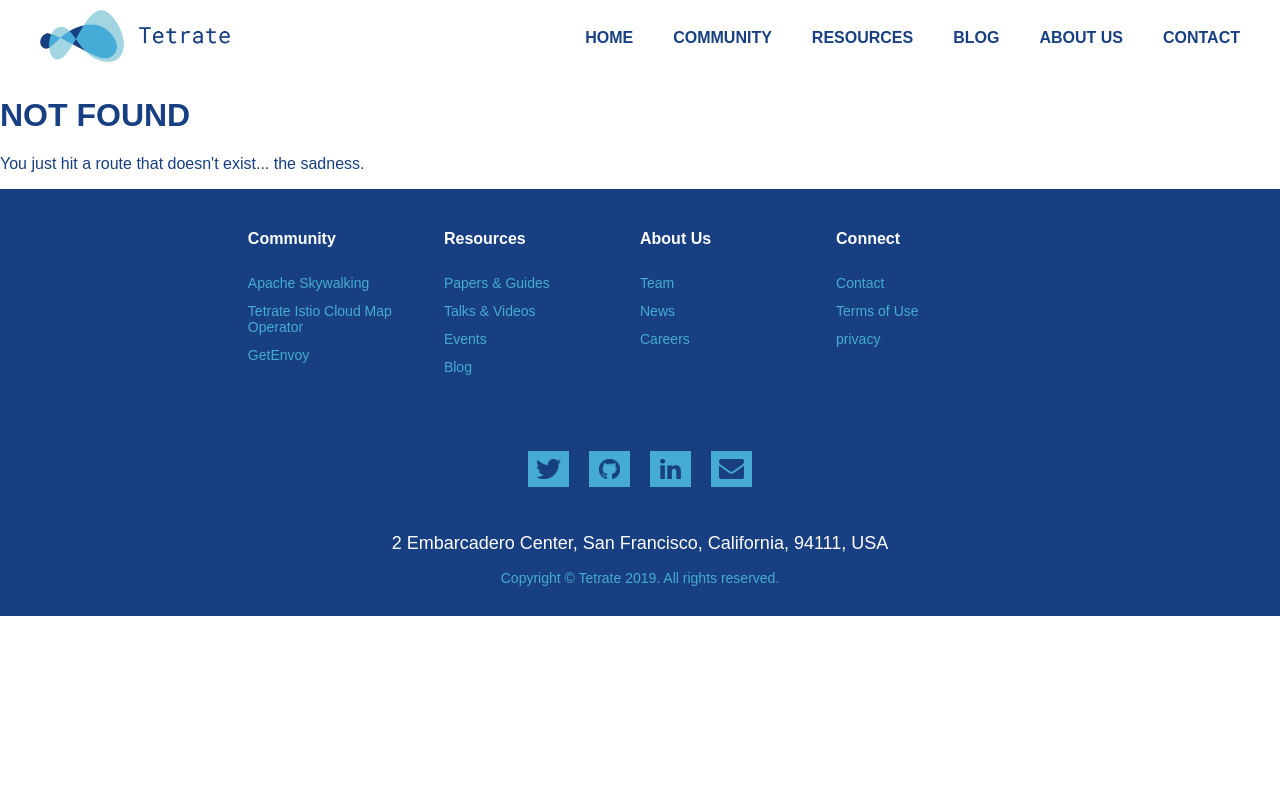
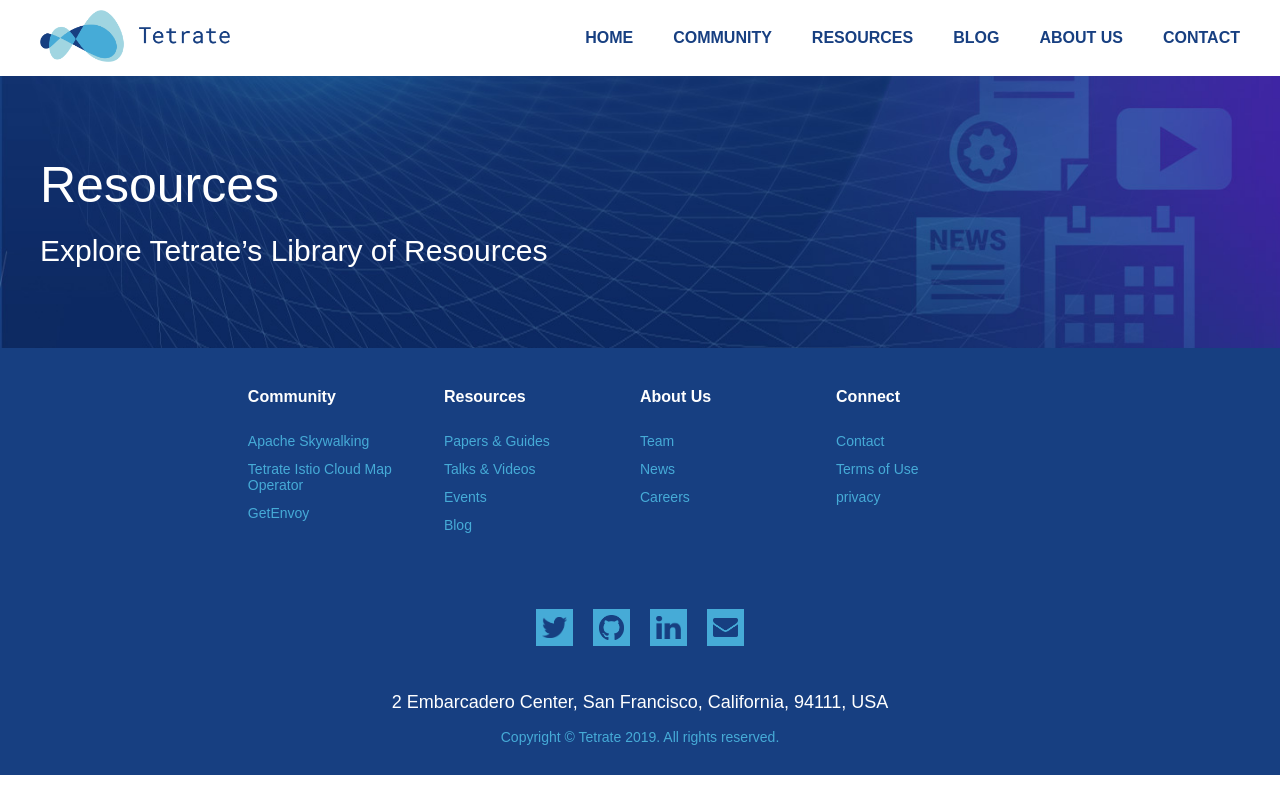
Before and after one commit to amelazzi/tetrate, a Gatsby site: page /resources in a window 1280 px wide. Before the commit this address had no page. Built offline with nearby package versions, Linux system fonts and the light colour scheme; Gatsby itself is replaced by a stand-in of ours; a web font is replaced by a local one.

Commit message:
feat: basic resources head

```diff
--- a/src/components/footer.js
+++ b/src/components/footer.js
@@ -66,10 +66,10 @@
 
 const IconContainer = styled.div`
     width: 2.5rem;
-    height: 2rem;
+    height: 2.5rem;
     background: ${bleu};
     margin: 1rem;
-    padding: 0.8rem;
+    padding: 0.6rem;
 
     :hover{
         cursor: pointer;
--- a/src/components/header.js
+++ b/src/components/header.js
@@ -72,7 +72,7 @@
             <nav>
                 <Link to="/"> Home </Link>
                 <Link to="/"> Community </Link>
-                <Link to="/"> Resources </Link>
+                <Link to="/resources"> Resources </Link>
                 <Link to="/"> Blog </Link>
                 <Link to="/"> About us </Link>
                 <Link to="/"> Contact </Link>
--- a/src/components/home/article.js
+++ b/src/components/home/article.js
@@ -5,6 +5,7 @@
 import { Link } from 'gatsby';
 
 const StyledArticle = styled.div`
+    position: relative;
     background: white;
     width: 32.5rem;
     height: 42rem;
@@ -42,7 +43,10 @@
 `;
 
 const ButtonWrap = styled.div`
+    position: absolute;
+    bottom: 2rem;
     text-align: center;
+    margin-left: -2rem;
     width: 100%;
     button{
         border: none;
--- /dev/null
+++ b/src/components/resources/head.js
@@ -0,0 +1,38 @@
+import React from "react"
+import { Link } from "gatsby"
+
+import styled from 'styled-components'
+
+const background = require("../../images/resources/background.jpg")
+
+const StyledHead = styled.div`
+    background-image: url(${background});
+    background-size: cover;
+    background-repeat: no-repeat;
+    background-position: 0rem -12rem;
+
+    padding: 8rem 4rem;
+
+    h1{
+        color: white;
+        font-size: 5rem;
+        font-weight: 400;
+        margin: 0;
+    }
+    h2{
+        color: white;
+        font-size: 3rem;
+        font-weight: 300;
+        margin: 0;
+        margin-top: 2rem;
+    }
+`;
+
+const Head = () => (
+  <StyledHead>
+    <h1> Resources </h1>
+    <h2> Explore Tetrate’s Library of Resources </h2>
+  </StyledHead>
+)
+
+export default Head
--- a/src/pages/index.js
+++ b/src/pages/index.js
@@ -12,6 +12,7 @@
 import Team from '../components/home/team'
 import Testimony from '../components/home/testimony'
 import Article from '../components/home/article'
+import Footer from '../components/home/footer'
 
 
 const Sections = styled.div`
@@ -103,6 +104,7 @@
             title="Service Mesh Day Conference"
             content="Join the first ever industry conference on Service Mesh Technology"/>
     </Articles>
+    <Footer/>
   </Layout>
 )
 
--- a/src/pages/page-2.js
+++ /dev/null
@@ -1,16 +0,0 @@
-import React from "react"
-import { Link } from "gatsby"
-
-import Layout from "../components/layout/layout"
-import SEO from "../components/seo"
-
-const SecondPage = () => (
-  <Layout>
-    <SEO title="Page two" />
-    <h1>Hi from the second page</h1>
-    <p>Welcome to page 2</p>
-    <Link to="/">Go back to the homepage</Link>
-  </Layout>
-)
-
-export default SecondPage
--- /dev/null
+++ b/src/pages/resources.js
@@ -0,0 +1,16 @@
+import React from "react"
+import { Link } from "gatsby"
+
+import Layout from "../components/layout/layout"
+import SEO from "../components/seo"
+
+import Head from '../components/resources/head'
+
+const Resources = () => (
+  <Layout>
+    <SEO title="Resources" />
+    <Head/>
+  </Layout>
+)
+
+export default Resources
```
Also changed, not shown: src/components/home/footer.js (added, +55 -0 lines), src/images/home/footer-background.jpg (added), src/images/resources/background.jpg (added).
